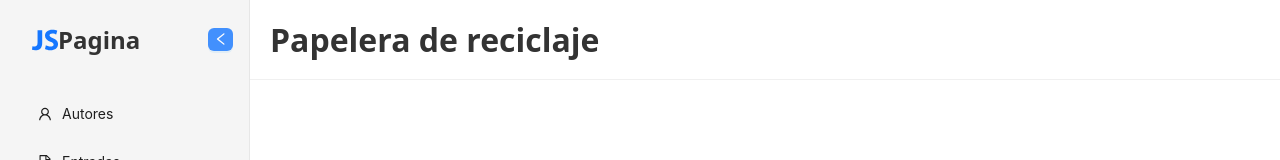
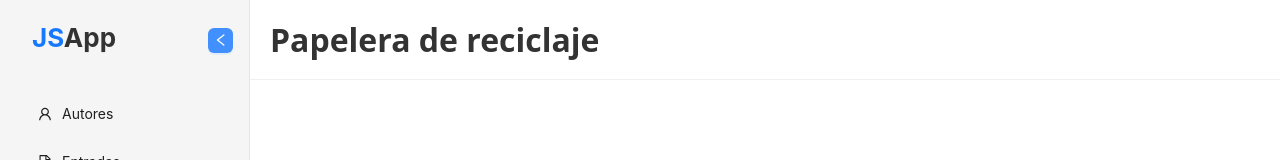
Before and after one commit to ClaraMino1/Front-tp-programacion-III, a React (Vite) app: page /recycleBin in a window 1280 px wide. Shown: the top 160 px of the page. Built offline with nearby package versions, Linux system fonts and the light colour scheme.

Commit message:
mejoras y arreglos

```diff
--- a/src/components/Sidebar/Sidebar.css
+++ b/src/components/Sidebar/Sidebar.css
@@ -1,80 +1,66 @@
-.sideContainer {
-  height: 100vh;
-  width: 250px;
-  transition: width 0.3s cubic-bezier(0.2, 0, 0, 1);
-  overflow: hidden;
-}
-.sideContainer.collapsed {
-  width: 80px;
-}
+.sider header {
+    height: 80px;
 
-.sideFirstDiv {
-  /* transition: width 0.3s cubic-bezier(0.2, 0, 0, 1); */
     display: flex;
     align-items: center;
     justify-content: space-between;
-  position: relative;
-  width: 100%;
-  height: 80px;
-  padding: 0 16px 0 32px;
+
     background-color: #f5f5f5;
     border-inline-end: 1px solid rgba(5, 5, 5, 0.06);
-}
-.sideFirstDiv.collapsed {
-  align-items: center;
-  justify-content: center;
-  padding-left: 12px;
+
+    position: relative;
+    padding: 0 16px 0 32px;
+    transition: padding ease 0.3s;
 }
 
-.logoContainer{
-  display: flex;
-  align-items: center;
-  /* transition: all 0.3s cubic-bezier(0.2, 0, 0, 1) 0s; */
+.sider[data-collapsed="true"] header {
+    padding-left: 28px;
 }
 
-.logo{
+.sider .collapsedLogo,
+.sider .expandedLogo {
     font-size: 26px;
+    line-height: 1;
+}
+
+.sider .collapsedLogo {
     color: #1677ff;
 }
 
-.sideTitle {
-  /* transition: all 0.3s cubic-bezier(0.2, 0, 0, 1) 0s; */
-  white-space: nowrap;
-  overflow: hidden;
+.sider .expandedLogo {
     opacity: 1;
-  width: auto;
-}
-.sideTitle.hidden {
-  opacity: 0;
-  width: 0;
-  margin: 0;
+    transition: opacity ease 0.3s;
 }
 
-/* .collapse-button-container {
-  transition: all 0.3s cubic-bezier(0.2, 0, 0, 1) 0s;
-} */
-
-.fixed-button {
-  position: fixed;
-  top: 29px;
-  left: 66px;
-  z-index: 1000;
+.sider[data-collapsed="true"] .expandedLogo {
+    opacity: 0;
 }
 
-.btnCollapser{
+.sider .toggleButton {
     color: #fff;
     background: #1677ff;
     width: 25px;
-  height: 23px;
+    height: 25px;
     padding: 0;
     opacity: 0.8;
+    transition: all ease 0.3s;
 }
 
-.sideMenu {
+.sider[data-collapsed="true"] .toggleButton {
+    position: absolute;
+    right: 0;
+    transform: translate(50%, 0);
+}
+
+.sider ul {
     height: 100%;
     display: flex;
     flex-direction: column;
-  background: #f5f5f5;
-  border-right: 1px solid #f0f0f0;
+    background-color: #f5f5f5;
     padding: 10px;
 }
+
+/* esto no se deberia hacer asi */
+.sideMenu{
+    height: 85.8%!important;
+}
--- a/src/components/Sidebar/Sidebar.jsx
+++ b/src/components/Sidebar/Sidebar.jsx
@@ -1,7 +1,7 @@
 // import { Link } from "react-router-dom";
 import "./Sidebar.css";
-import React, { useState } from 'react';
-import { useNavigate } from 'react-router-dom';
+import { useState } from "react";
+import { useNavigate } from "react-router-dom";
 import {
     UserOutlined,
     LeftOutlined,
@@ -9,17 +9,17 @@ import {
     FileTextOutlined,
     SolutionOutlined,
     DeleteOutlined,
-  JavaScriptOutlined
-} from '@ant-design/icons';
+} from "@ant-design/icons";
 
-import { Button, Menu } from 'antd';
+import { Button, Menu } from "antd";
+import Sider from "antd/es/layout/Sider";
 
 // Lista de elementos del menú con sus respectivas rutas y íconos
 const items = [
-  { key: '/author', icon: <UserOutlined />, label: 'Autores' }, // Página de autores
-  { key: '/entries', icon: <FileTextOutlined />, label: 'Entradas' }, // Página de entradas
-  { key: '/entryLogs', icon: <SolutionOutlined />, label: 'Logs' }, // Página de logs
-  { key: '/recycleBin', icon: <DeleteOutlined />, label: 'Papelera' }, // Página de logs
+    { key: "/author", icon: <UserOutlined />, label: "Autores" }, // Página de autores
+    { key: "/entries", icon: <FileTextOutlined />, label: "Entradas" }, // Página de entradas
+    { key: "/entryLogs", icon: <SolutionOutlined />, label: "Logs" }, // Página de logs
+    { key: "/recycleBin", icon: <DeleteOutlined />, label: "Papelera" }, // Página de logs
 ];
 
 // Componente Sidebar
@@ -39,31 +39,40 @@ const Sidebar = () => {
     };
 
     return (
-    <div className={`sideContainer ${collapsed ? 'collapsed' : ''}`}>
-      <div className={"sideFirstDiv"}>
-        <div className="logoContainer">
-          <JavaScriptOutlined className="logo"/> {/* Cambiar por un logo que nos guste para la app  */}
-          <h2 className={`sideTitle ${collapsed ? 'hidden' : ''}`}>Pagina</h2>
-        </div>
-        <div className={`collapse-button-container ${collapsed ? 'fixed-button' : ''}`}>
-          <Button className="btnCollapser" type="primary" onClick={toggleCollapsed}>
+        <Sider
+            trigger={null}
+            collapsible
+            collapsed={collapsed}
+            data-collapsed={collapsed}
+            theme="light"
+            width={250}
+            collapsedWidth={80}
+            className="sider">
+
+            <header>
+                <h2>
+                    <span className="collapsedLogo">JS</span>
+                    <span className="expandedLogo">App</span>
+                </h2>
+
+                <Button
+                    type="primary"
+                    className="toggleButton"
+                    onClick={toggleCollapsed}>
+
                     {collapsed ? <RightOutlined /> : <LeftOutlined />}
                 </Button>
-        </div>
-      </div>
+            </header>
 
-      {/* Menú de navegación con los elementos definidos */}
             <Menu
-        onClick={handleMenuClick} // Maneja el clic para cambiar de página
-        defaultSelectedKeys={['']} // Página seleccionada por defecto
-        defaultOpenKeys={['']} // Sección abierta por defecto
-        mode="inline" // Modo de menú en línea
-        theme="light" // Tema oscuro
-        inlineCollapsed={collapsed} // Ajusta el menú según el estado de la sidebar
-        items={items} // Elementos del menú
-        className="sideMenu"
+                onClick={handleMenuClick}
+                defaultSelectedKeys={[""]}
+                defaultOpenKeys={[""]}
+                mode="inline"
+                items={items}
+                className="sideMenu"/*esto no deberia hacerse asi*/
             />
-    </div>
+        </Sider>
     );
 };
 
```
Lines whose indentation alone changed are shown as unchanged.
